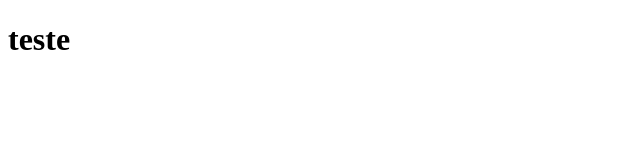
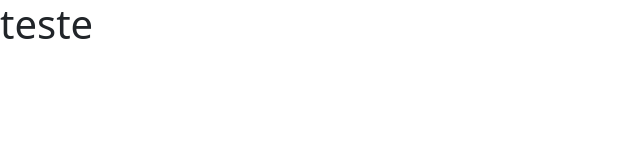
Before and after one commit to Billpher/Tey, a plain HTML site: page index.html in a window 1280 px wide. Shown: the whole page, without its empty margins (0-640 px from the left). Drawn offline with nearby package versions, Linux system fonts and the light colour scheme.

Commit message:
adiconando bootstrap

```diff
--- a/index.html
+++ b/index.html
@@ -4,8 +4,16 @@
     <meta charset="UTF-8">
     <meta name="viewport" content="width=device-width, initial-scale=1.0">
     <title>Teyvat</title>
+    <link rel="preconnect" href="https://fonts.googleapis.com">
+    <link rel="preconnect" href="https://fonts.gstatic.com" crossorigin>
+    <link
+        href="https://fonts.googleapis.com/css2?family=Crimson+Pro:ital,wght@0,200..900;1,200..900&family=Kaushan+Script&display=swap"
+        rel="stylesheet">
+    <link rel="stylesheet" href="https://cdn.jsdelivr.net/npm/bootstrap@5.3.3/dist/css/bootstrap.min.css">
+    <link rel="stylesheet" href="https://cdn.jsdelivr.net/npm/bootstrap-icons@1.11.3/font/bootstrap-icons.min.css">
 </head>
 <body>
     <h1>teste</h1>
+    <script src="https://cdn.jsdelivr.net/npm/bootstrap@5.3.3/dist/js/bootstrap.bundle.min.js"></script>
 </body>
 </html>
```
